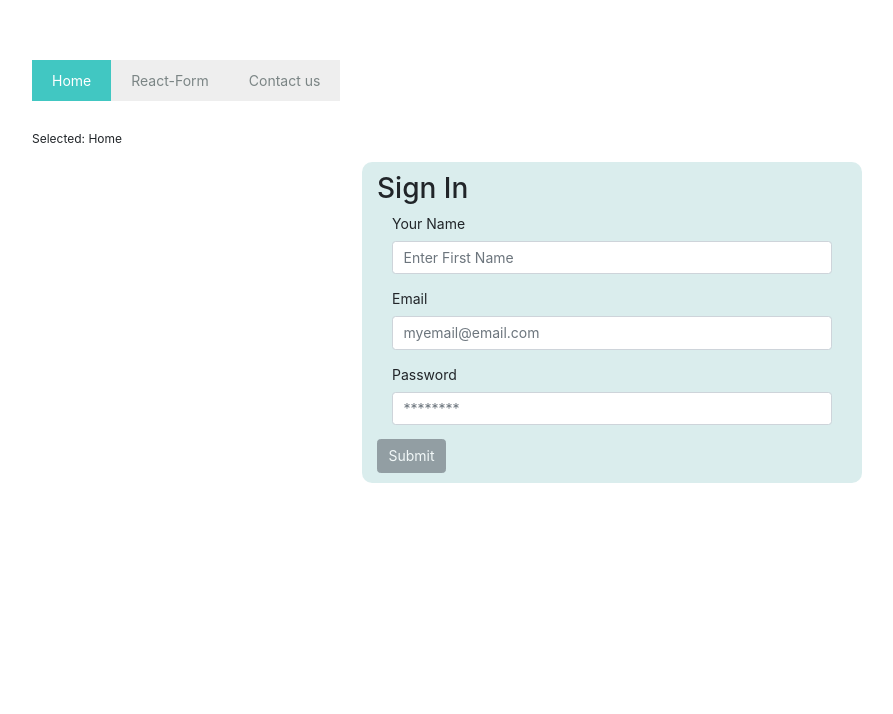
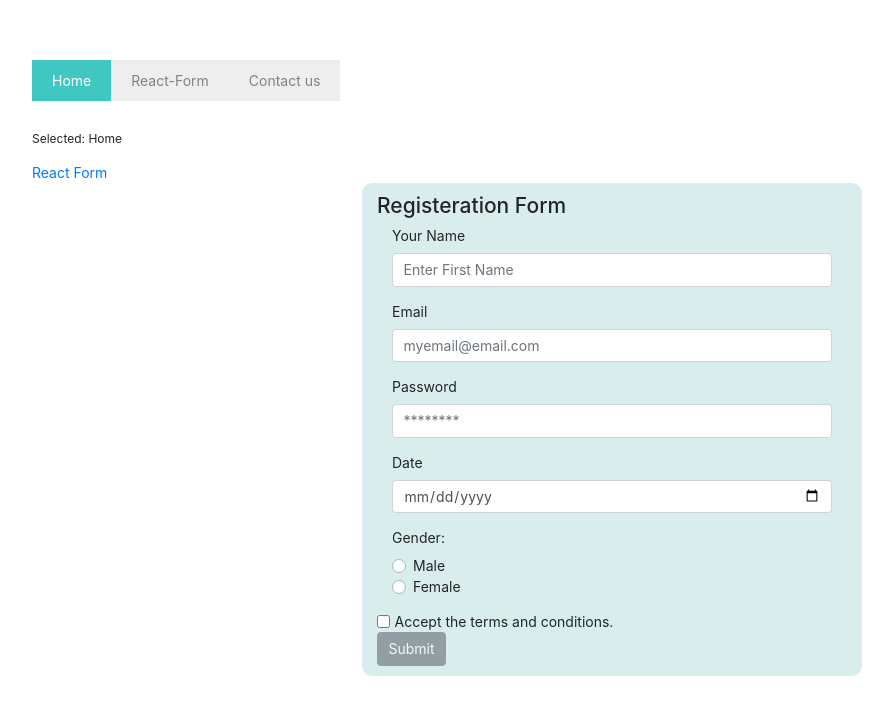
Before and after one commit to rohitatGit/React-POC, a React (Create React App) app: page /reactform in a window 1280 px wide. Shown: the top 714 px of the page, without its empty margins (28-921 px from the left). Built offline with nearby package versions, Linux system fonts and the light colour scheme.

Commit message:
pushed with some changes on React Form(11/01/2018)

```diff
--- a/package.json
+++ b/package.json
@@ -6,9 +6,11 @@
     "bootstrap": "^4.2.1",
     "express": "^4.16.4",
     "jquery": "^3.3.1",
+    "moment": "^2.23.0",
     "popper.js": "^1.14.6",
     "react": "^16.7.0",
     "react-bootstrap": "^0.32.4",
+    "react-datepicker": "^2.0.0",
     "react-dom": "^16.7.0",
     "react-reactive-form": "^1.0.28",
     "react-router-dom": "^4.3.1",
--- a/src/components/Navbar/navbar.js
+++ b/src/components/Navbar/navbar.js
@@ -1,5 +1,6 @@
 import React, { Component } from 'react';
 import './navbar.css';
+import {NavLink} from 'react-router-dom'
 
 class MenuExample extends Component {
 
@@ -30,6 +31,7 @@ class MenuExample extends Component {
                 })}
                 </ul>
                 <p>Selected: {items[this.state.focused]}</p>
+                <NavLink to = '/reactForm'>React Form </NavLink>
             </div>
         );
 
--- a/src/components/React-form/react-form.css
+++ b/src/components/React-form/react-form.css
@@ -11,7 +11,16 @@
     border-radius: 10px;
 }
 
+.react-datepicker-wrapper {
+    display: block !important;
+}
 
 #uName {
     max-width: 500px;
 }
+
+
+#dobDatePicker{
+    margin-left: 15px;
+    width: 440px;
+}
--- a/src/components/React-form/react-form.js
+++ b/src/components/React-form/react-form.js
@@ -2,9 +2,13 @@ import React, { Component } from 'react';
 import {
   Container, Col, Form,
   FormGroup, Label, Input,
-  Button, FormText, FormFeedback,
+  Button, FormText, FormFeedback, CustomInput
 } from 'reactstrap';
 import './react-form.css';
+import DatePicker from "react-datepicker";
+import moment from 'moment';
+import 'react-datepicker/dist/react-datepicker.css';
+
 
 class reactform extends Component {
   constructor(props) {
@@ -17,7 +21,10 @@ class reactform extends Component {
         emailState: '',
       },
     }
+    this.displayValue = {};
     this.handleChange = this.handleChange.bind(this);
+    this.handleChangeDate = this.handleChangeDate.bind(this);
+    const today = new Date();
   }
 
   validateEmail(e) {
@@ -45,14 +52,20 @@ class reactform extends Component {
       // this.state = 'disabled'
       return true;
     } else {
-      console.log(this.state)
       return false;
     }
   }
   submitForm(e) {
     e.preventDefault();
-    console.log(`Email: ${this.state.email}`)
-    console.log(`UserName: ${this.state.uName}`)
+    this.displayValue['Email'] = this.state.email;
+    this.displayValue['UserName'] = this.state.uName;
+    console.log(this.displayValue)
+  }
+
+  handleChangeDate(date) {
+    this.setState({
+      startDate: date
+    });
   }
 
   render() {
@@ -60,7 +73,7 @@ class reactform extends Component {
     return (
       <div>
         <Container className="reactform">
-        <h2>Sign In</h2>
+          <h4>Registeration Form</h4>
           <Form className="form" onSubmit={(e) => this.submitForm(e)}>
 
             <Col>
@@ -114,7 +127,45 @@ class reactform extends Component {
                 />
               </FormGroup>
             </Col>
-          <Button disabled= {this.disableTheButton()}>Submit</Button>
+
+            {/* <Col>
+          <FormGroup>
+              <Label for="DateOfBirth">Date Of Birth</Label>
+              <DatePicker
+                  selected={this.state.startDate}
+                  onChange={this.handleChangeDate}
+
+              />
+            </FormGroup>
+          </Col> */}
+            <FormGroup id='dobDatePicker'>
+              <Label for="exampleDate">Date</Label>
+              <Input
+                type="date"
+                name="date"
+                id="exampleDate"
+                placeholder="date placeholder"
+              />
+            </FormGroup>
+
+            <Col>
+              <FormGroup>
+                <Label for="exampleCheckbox">Gender: </Label>
+                <div>
+                  <CustomInput type="radio" id="exampleCustomRadio" name="customRadio" label="Male" />
+                  <CustomInput type="radio" id="exampleCustomRadio2" name="customRadio" label="Female" />
+                </div>
+              </FormGroup>
+
+            </Col>
+
+            <FormGroup check>
+              <Label check>
+                <Input type="checkbox" /> Accept the terms and conditions.
+              </Label>
+            </FormGroup>
+
+            <Button disabled={this.disableTheButton()}>Submit</Button>
           </Form>
         </Container>
       </div>
```
Also changed, not shown: 1 other file (tests, documents, lock files or other folders). Lines whose indentation alone changed are shown as unchanged.
